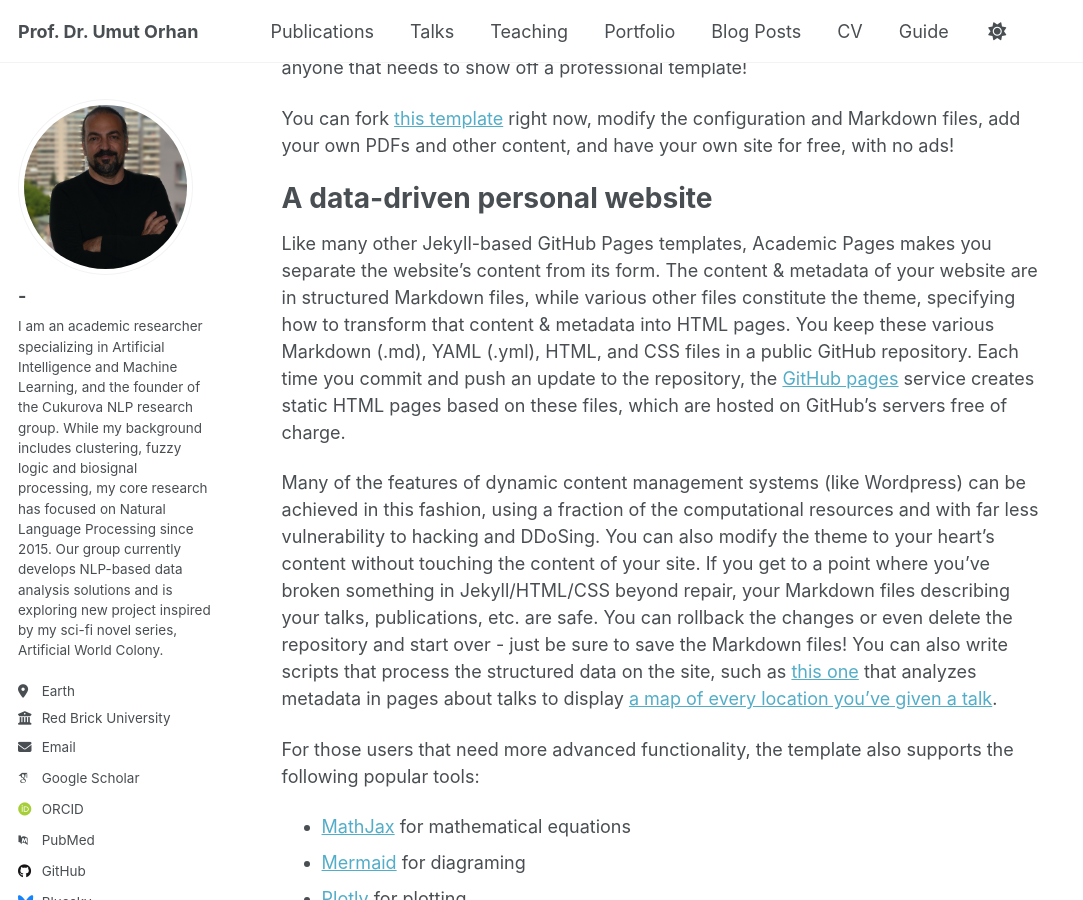
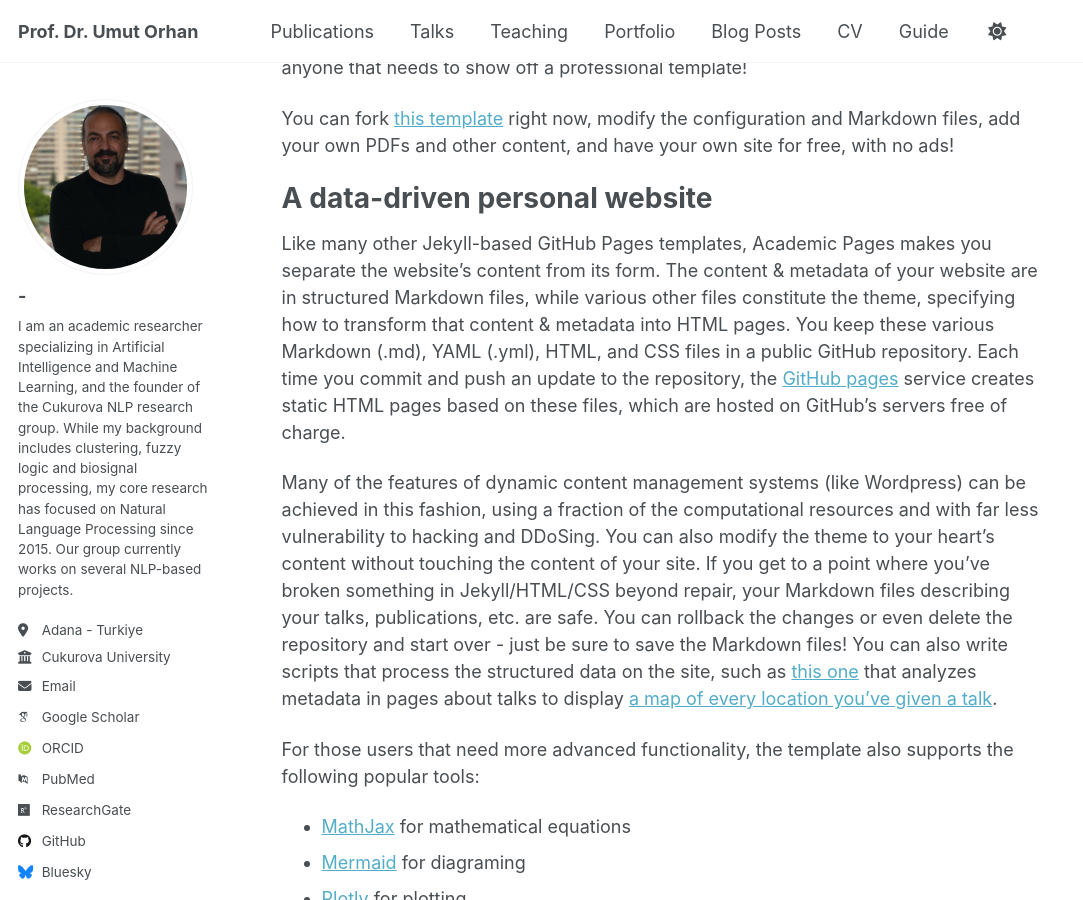
Before and after one commit to uorhan/uorhan.github.io, a Jekyll site: the page built from _pages/about.md, in a window 1280 px wide and 900 px high, scrolled down 304 px. Shown: the whole window, without its empty margins (0-1083 px from the left). Built offline with Jekyll 4.4.1, drawn with Linux system fonts in a browser that asks for light colours; some web fonts are replaced; a script that is not in the unit is left out.

Commit message:
Update _config.yml

```diff
--- a/_config.yml
+++ b/_config.yml
@@ -26,22 +26,22 @@ author:
   avatar           : "UmutOrhan.jpg"
   name             : "-"
   pronouns         : # he/him"
-  bio              : "I am an academic researcher specializing in Artificial Intelligence and Machine Learning, and the founder of the Cukurova NLP research group. While my background includes clustering, fuzzy logic and biosignal processing, my core research has focused on Natural Language Processing since 2015. Our group currently develops NLP-based data analysis solutions and is exploring new project inspired by my sci-fi novel series, Artificial World Colony."
-  location         : "Earth"
-  employer         : "Red Brick University"
+  bio              : "I am an academic researcher specializing in Artificial Intelligence and Machine Learning, and the founder of the Cukurova NLP research group. While my background includes clustering, fuzzy logic and biosignal processing, my core research has focused on Natural Language Processing since 2015. Our group currently works on several NLP-based projects."
+  location         : "Adana - Turkiye"
+  employer         : "Cukurova University"
   uri              : # URL
-  email            : "none@example.org"
+  email            : "uorhan@cu.edu.tr"
 
   # Academic websites
   academia         : # URL
   arxiv            : # URL - Update with the correct link to your profile
-  googlescholar    : "https://scholar.google.com/citations?user=PS_CX0AAAAAJ"
+  googlescholar    : "https://scholar.google.com/citations?user=eCnqIbYAAAAJ"
   inspire-hep      : # URL
   impactstory      : # URL
-  orcid            : "http://orcid.org/yourorcidurl"
+  orcid            : "http://orcid.org/0000-0003-1882-6567"
   semantic         : # URL
   pubmed           : "https://www.ncbi.nlm.nih.gov/pubmed/?term=john+snow"
-  researchgate     : # URL
+  researchgate     : "https://www.researchgate.net/profile/Umut-Orhan-3"
   scopus           : # URL
 
   # Repositories and software development
```
